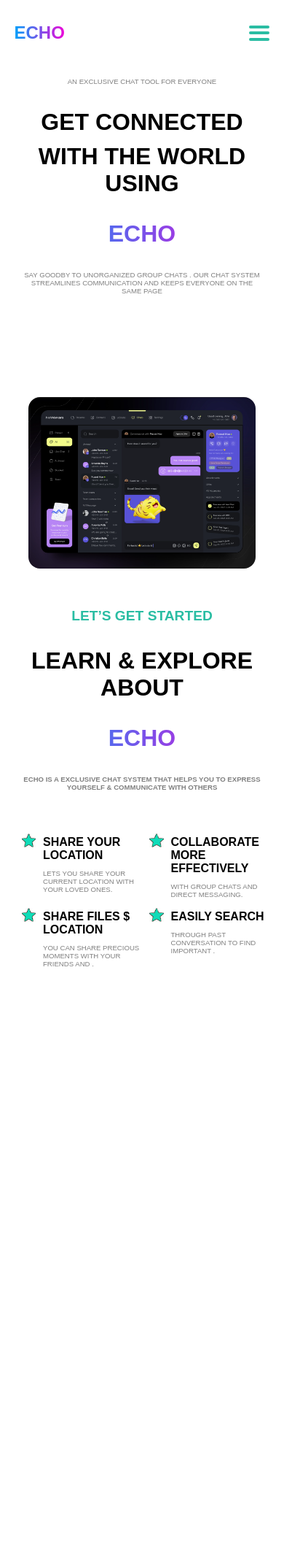
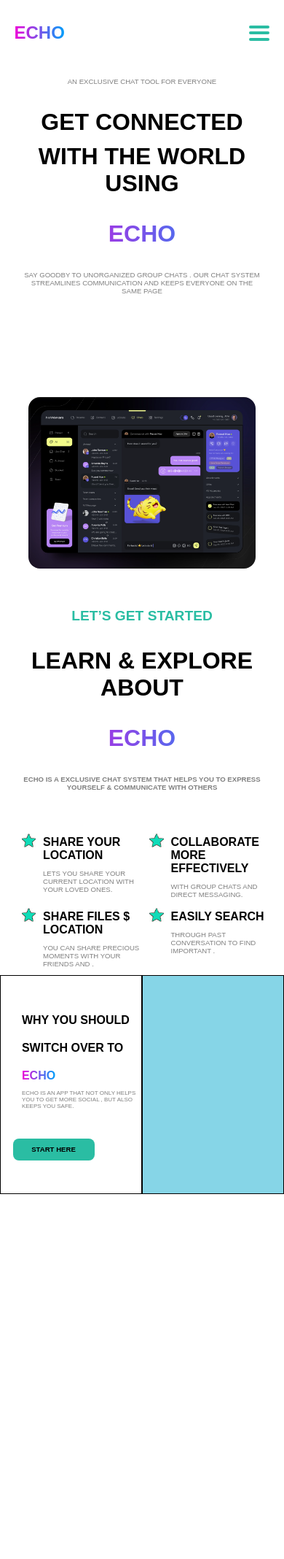
Before and after one commit to codeSubhajit0/PROJECT-LANDINGPAGE, a PHP site: page / in a window 390 px wide. Shown: the whole page at 73% size. Before the commit the page ends 1324 px from the top, so only its background shows below. Run offline with PHP 8.4, Linux system fonts and the light colour scheme.

Commit message:
New section adding start

```diff
--- a/index.html
+++ b/index.html
@@ -95,6 +95,24 @@
 
             </div>
         </div>
+        <div class="container_slide_show">
+            <div class="sibling_slide_show">
+                <span class="sibling_slide_show_text">
+                    <p class="bold_text">WHY YOU SHOULD</p>
+                    <p class="bold_text">SWITCH OVER TO</p>
+                    <p class="bold_text">ECHO</p>
+                    <p class="small_text">ECHO IS AN APP THAT NOT ONLY HELPS YOU TO GET MORE SOCIAL , BUT ALSO KEEPS YOU SAFE.</p>
+                </span>
+                <a href="#" class="sibling_slide_show_anchor">START HERE</a>
+            </div>
+            <div class="slide_show">
+                <div class="slide_show_section">1</div>
+                <div class="slide_show_section">2</div>
+                <div class="slide_show_section">3</div>
+                <div class="slide_show_section">4</div>
+            </div>
+        </div>
+        <div class="some_text_slide"></div>
     </main>
 </body>
 
--- a/style1.css
+++ b/style1.css
@@ -46,7 +46,7 @@ main {
 .Links>p {
     font-size: 30px;
     font-weight: 800;
-    background: -webkit-linear-gradient(180deg, #EF05D8, #00A0FA);
+    background: -webkit-linear-gradient(180deg,#00A0FA,#EF05D8);
     -webkit-background-clip: text;
     -webkit-text-fill-color: transparent;
     /* margin-left: 20px; */
@@ -58,7 +58,7 @@ main {
     border: none;
     border-radius: .5rem;
     font-size: large;
-    font-weight: 600;
+    font-weight: bold;
     background-color: #2ABDA3;
 }
 
@@ -107,7 +107,7 @@ main {
 }
 
 .Sml_intro_h2_2 {
-    background: -webkit-linear-gradient(180deg, #EF05D8, #00A0FA);
+    background: -webkit-linear-gradient(180deg ,#00A0FA, #EF05D8);
     -webkit-background-clip: text;
     -webkit-text-fill-color: transparent;
     font-size: clamp(2rem, 5vw, 6rem);
@@ -159,7 +159,7 @@ main {
 }
 
 .text_gradient {
-    background: -webkit-linear-gradient(180deg, #EF05D8, #00A0FA);
+    background: -webkit-linear-gradient(180deg ,#00A0FA ,#EF05D8);
     -webkit-background-clip: text;
     -webkit-text-fill-color: transparent;
     font-size: clamp(2rem, 5vw, 6rem);
@@ -249,6 +249,101 @@ main {
     margin-bottom: 10px;
 }
 
+/*Slide show*/
+
+.container_slide_show {
+    min-height: 400px;
+    width: 100%;
+    display: flex;
+    background-color: #fff;
+    animation: dropDown 0.55s ease;
+}
+.sibling_slide_show {
+    min-width: 50%;
+    border: 1px solid black;
+    display: flex;
+    flex-direction: column;
+    align-items: center;
+    gap: 40px;
+}
+.sibling_slide_show_text {
+    display: flex;
+    align-items: flex-start;
+    justify-content: center;
+    flex-direction: column;
+    margin-top: 10%;
+    gap: 10px;
+}
+
+.bold_text {
+    text-align: start;
+    margin-top: 10px;
+    font-size:clamp(1rem, 3vw, 4rem);
+    font-weight: bold;
+    margin-left: 15%;
+}
+.small_text {
+    color: gray;
+    font-size: clamp(.6rem, 1vw, 3rem);
+    margin-left: 15%;
+}
+.sibling_slide_show_text :nth-child(3) {
+    background: -webkit-linear-gradient(180deg, #00A0FA ,#EF05D8);
+    -webkit-background-clip: text;
+    -webkit-text-fill-color: transparent;
+}
+.sibling_slide_show_anchor {
+    text-decoration: none;
+    height: 40px;
+    width: min(20vw, 140px);
+    border: none;
+    border-radius: .5rem;
+    font-size: clamp(.6rem , 2vw , 1rem);
+    font-weight: bold;
+    background-color: #2ABDA3;
+    text-align: center;
+    line-height: 40px;
+    position: relative;
+    left: -6rem;
+}
+.some_text_slide {
+    min-height: 500px;
+}
+.slide_show {
+    min-width: 50%;
+    background-color: #86D5E7;
+    border: 1px solid black;
+    display: flex;
+    /* overflow-x: scroll; */
+    position: relative;
+}
+/* .slide_show :nth-child(1) {
+    width: 100%;
+} */
+.slide_show_section {
+     height: 100%;
+     width: 100%;
+     position: relative;
+     border: 1px solid red;
+     z-index: -1;
+
+}
+.slide_show :nth-child(1) {
+    background-color: red;
+    transform: translateX(-100%);
+}
+.slide_show :nth-child(2) {
+    background-color: blue;
+    transform: translateX(0px);
+}
+.slide_show :nth-child(3) {
+    background-color: greenyellow;
+    transform: translateX(200px);
+}
+.slide_show :nth-child(4) {
+    background-color: cyan;
+    transform: translateX(400px);
+}
 @media (max-width:560px) {
 
     main {
@@ -348,9 +443,7 @@ main {
     .line2h {
         visibility: hidden;
     }
-
-
-
+/*Menue section*/
     .menue {
         z-index: 1;
         top: 30px;
@@ -470,6 +563,22 @@ main {
     .reviews_tab {
         margin-top: 50px;
     }
+    .sibling_slide_show_text {
+        margin-top: 22%;
+    }
+    .container_slide_show {
+        min-height: 300px;
+    }
+    .small_text {
+        font-size: .5rem;
+    }
+
+    .sibling_slide_show_anchor {
+        height: 30px;
+        line-height: 30px;
+        width: 7rem;
+        left: -1.5rem;
+    }
 
 }
 
```
